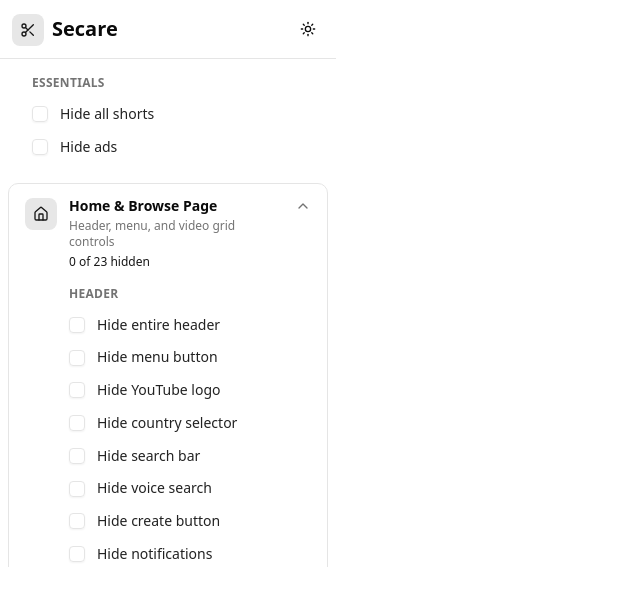
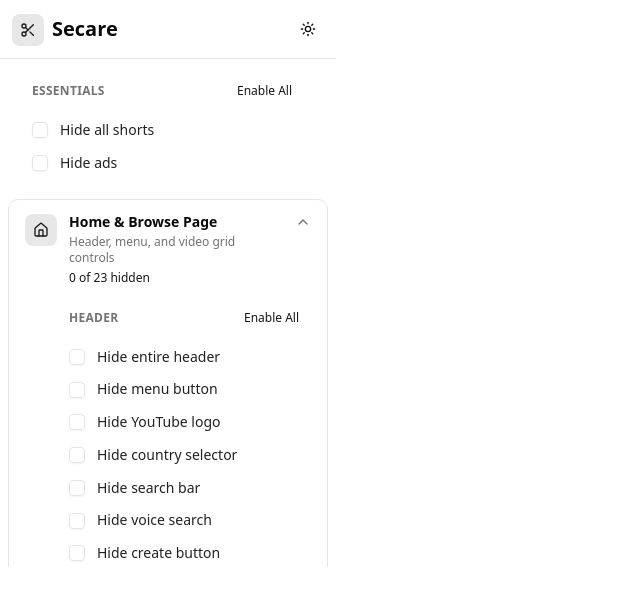
Before and after one commit to RichardPickman/Secare, a React (Vite) app: page / in a window 1280 px wide. Shown: the top 606 px of the page, without its empty margins (0-640 px from the left). Built offline with nearby package versions, Linux system fonts and the light colour scheme.

Commit message:
add select/unselect all items in group

```diff
--- a/src/popup/components/AccordionGroup.tsx
+++ b/src/popup/components/AccordionGroup.tsx
@@ -1,6 +1,8 @@
 import type { Setting, SettingsGroup } from '@/lib/constants';
+import { useMemo } from 'react';
 import { useSettings } from '../hooks/useSettings';
 import { Option } from './Option';
+import { Button } from './ui/button';
 
 interface AccordionGroup {
     group: SettingsGroup;
@@ -8,13 +10,44 @@
 }
 
 export const AccordionGroup = ({ group, onToggle }: AccordionGroup) => {
-    const { settings } = useSettings();
+    const { settings, setSetting } = useSettings();
+    const isAllSelected = useMemo(
+        () => group.items.map((key) => settings[key.id]).every(Boolean),
+        [settings, group],
+    );
+
+    const onGroupSelect = () => {
+        if (isAllSelected) {
+            for (const item of group.items) {
+                setSetting(item.id, false);
+            }
+        } else {
+            for (const item of group.items) {
+                setSetting(item.id, true);
+            }
+        }
+    };
 
     return (
         <div className="space-y-3">
-            <h3 className="text-xs font-semibold uppercase tracking-wide text-muted-foreground">
-                {group.groupTitle}
-            </h3>
+            <div className="flex items-center justify-between rounded-md">
+                <h3 className="text-xs font-semibold uppercase tracking-wide text-muted-foreground">
+                    {group.groupTitle}
+                </h3>
+                <Button
+                    onClick={onGroupSelect}
+                    size="sm"
+                    variant="link"
+                    className="text-xs font-medium text-primary"
+                    aria-label={
+                        isAllSelected
+                            ? `Disable all in ${group.groupTitle}`
+                            : `Enable all in ${group.groupTitle}`
+                    }
+                >
+                    {isAllSelected ? 'Disable All' : 'Enable All'}
+                </Button>
+            </div>
             <div className="space-y-2.5">
                 {group.items.map((item) => (
                     <Option
```
